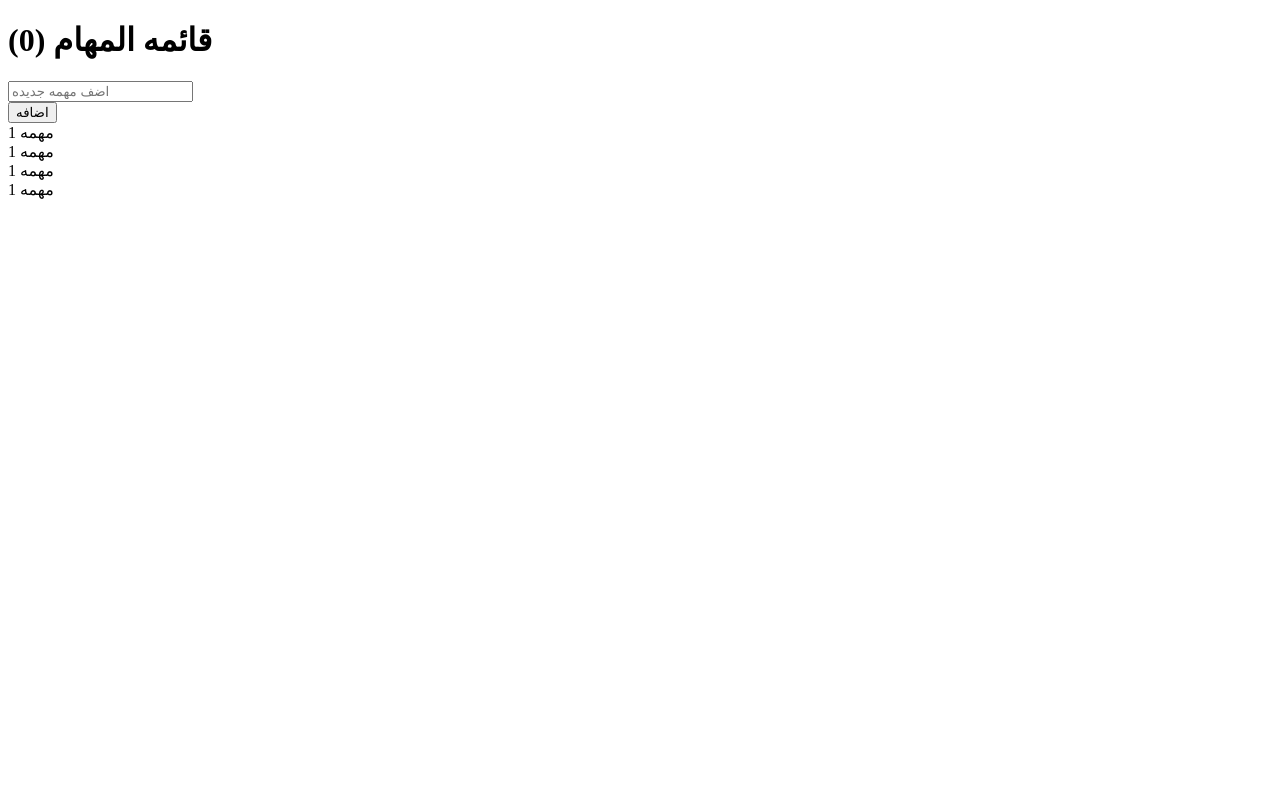
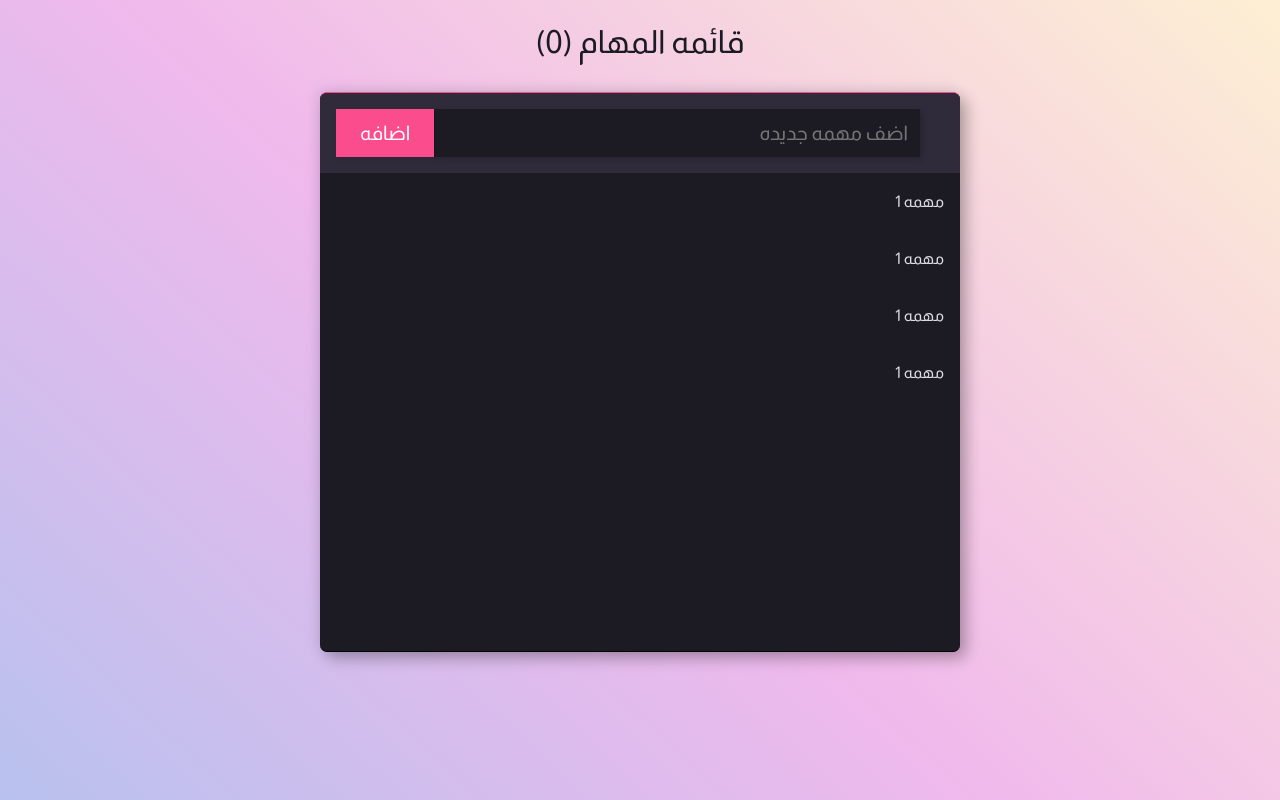
Before and after one commit to ESSAMMOHAMED1/To-do-app, a React (Create React App) app: page / in a window 1280 px wide. Built offline with nearby package versions, Linux system fonts and the light colour scheme.

Commit message:
Add-style

```diff
--- a/src/App.js
+++ b/src/App.js
@@ -1,8 +1,9 @@
 import Header from "./components/Todo/Header";
 import TodoList from "./views/TodoList";
-
+import "./assets/css/index.css"
 function App() {
   return (
+
     <div className="App">
       <Header />
       <TodoList />
--- /dev/null
+++ b/src/assets/css/index.css
@@ -0,0 +1,222 @@
+@import url("https://fonts.googleapis.com/css2?family=Almarai:wght@400;800&display=swap");
+
+* {
+  margin: 0;
+  padding: 0;
+  box-sizing: border-box;
+}
+:root {
+  --color-bg: #1c1a23;
+  --color-hover: #2f2b3b;
+  --color-green: #4ef59d;
+  --color-yellow: #ffcc70;
+  --color-red: #fb4d8d;
+  --color-red-dark: #c5396d;
+  --color-violet: #756c93;
+  --color-text: #dddce3;
+  --color-text-light: #a8a3ba;
+  --color-dark: #030203;
+
+  --shadow-card: 6px 6px 15px rgba(0, 0, 0, 0.3),
+    -5px -5px 12px rgba(117, 108, 147, 0.1);
+
+  --font-family: "Almarai", "Segoe UI", sans-serif;
+}
+
+body {
+  margin: 0;
+  min-height: 100vh;
+  width: 100vw;
+  overflow-x: hidden;
+  font-family: var(--font-family);
+  -webkit-font-smoothing: antialiased;
+  -moz-osx-font-smoothing: grayscale;
+}
+
+html {
+  direction: rtl;
+}
+
+body {
+  background-color: var(--color-bg);
+  color: var(--color-text);
+
+  background-color: #4158d0;
+  background-image: linear-gradient(
+    43deg,
+    #b8c1ee 0%,
+    #f0b9ec 46%,
+    #fdefd3 100%
+  );
+
+  background-repeat: no-repeat;
+  background-size: cover;
+}
+
+header {
+  width: 100vw;
+  overflow: hidden;
+}
+header h1 {
+  text-align: center;
+  font-size: 2rem;
+  margin: 1.5rem auto 2rem auto;
+  font-weight: 300;
+  color: var(--color-bg);
+}
+
+main {
+  display: flex;
+  align-items: center;
+  justify-content: center;
+
+  width: 100vw;
+}
+.container {
+  min-height: 70vh;
+  width: 50vw;
+  background-color: var(--color-bg);
+  box-shadow: var(--shadow-card);
+  border-top: 1px solid var(--color-red);
+  border-bottom: 1px solid var(--color-dark);
+  border-radius: 7px;
+  overflow: hidden;
+  margin-bottom: 3rem;
+}
+
+@media (max-width: 850px) {
+  .container {
+    width: 75vw;
+  }
+}
+
+@media (max-width: 450px) {
+  .container {
+    width: 90vw;
+  }
+}
+
+.todos-form {
+  background-color: var(--color-hover);
+  padding: 1rem;
+  display: flex;
+  align-items: center;
+}
+
+.todos-form-icon {
+  margin-left: 1.5rem;
+  cursor: pointer;
+  height: 3rem;
+  display: flex;
+  align-items: center;
+  transition: 0.3s ease-in-out;
+}
+.todos-form-icon:hover {
+  color: var(--color-green);
+}
+.todos-form-icon.active {
+  color: var(--color-green);
+}
+.todos-form-input {
+  flex: 1;
+  display: flex;
+  align-items: center;
+}
+
+.todos-form input {
+  flex: 1;
+  width: 100%;
+  height: 3rem;
+  padding: 0.5rem 0.75rem;
+  background-color: var(--color-bg);
+  border: none;
+  outline: none;
+  color: var(--color-text);
+  font-size: 1.25rem;
+  font-family: var(--font-family);
+  box-shadow: 2px 2px 6px rgba(0, 0, 0, 0.2);
+}
+
+.submit-btn {
+  min-height: 3rem;
+  font-size: 1.25rem;
+  font-family: inherit;
+  padding: 0.5rem 1.5rem;
+  background-color: var(--color-red);
+  cursor: pointer;
+  box-shadow: 2px 2px 4px rgba(0, 0, 0, 0.1);
+  border: none;
+  color: #fff;
+  cursor: pointer;
+  outline: none;
+  transition: all 0.2s;
+}
+.submit-btn:hover {
+  background-color: var(--color-red-dark);
+  box-shadow: 4px 4px 10px rgba(0, 0, 0, 0.3);
+}
+.submit-btn:active {
+  box-shadow: none;
+}
+.submit-btn:disabled {
+  opacity: 0.5;
+  cursor: not-allowed;
+}
+
+/*  ------ todo style ------- */
+.todos-todo {
+  width: 100%;
+  display: flex;
+  align-items: center;
+  background-color: var(--color-bg);
+  padding: 1.25rem 1rem;
+  transition: all 0.3s;
+}
+.todos-todo:hover {
+  background-color: var(--color-hover);
+}
+.todos-todo_icon {
+  color: var(--color-text-light);
+  cursor: pointer;
+}
+.todos-todo_text {
+  flex: 1;
+  margin: 0 1rem;
+  vertical-align: top;
+}
+.todo-cta {
+  display: flex;
+  align-items: center;
+}
+.todo-cta-edit {
+  color: var(--color-yellow);
+  cursor: pointer;
+}
+.todo-cta-delete {
+  margin-right: 1rem;
+  color: var(--color-red);
+  cursor: pointer;
+}
+.todo-cta > div {
+  opacity: 0;
+  transition: all 0.3s;
+}
+.todos-todo:hover .todo-cta > div {
+  opacity: 1;
+}
+
+.todos-todo.done .todo-icon {
+  color: var(--color-green);
+}
+.todos-todo.done .todo-text {
+  text-decoration: line-through;
+  color: var(--color-text-light);
+}
+
+.no-todos {
+  text-align: center;
+  font-weight: normal;
+  margin-top: 2.5rem;
+  color: var(--color-text-light);
+  opacity: 0.75;
+}
--- a/src/views/TodoList.jsx
+++ b/src/views/TodoList.jsx
@@ -4,10 +4,14 @@ import Todos from '../components/Todo/Todos'
 
 const TodoList = () => {
   return (
-    <div>
+    <main>
+    <div className='container'>
+      <div className='todos'>
         <TodoForme/>
         <Todos />
     </div>
+    </div>
+    </main>
   )
 }
 
```
